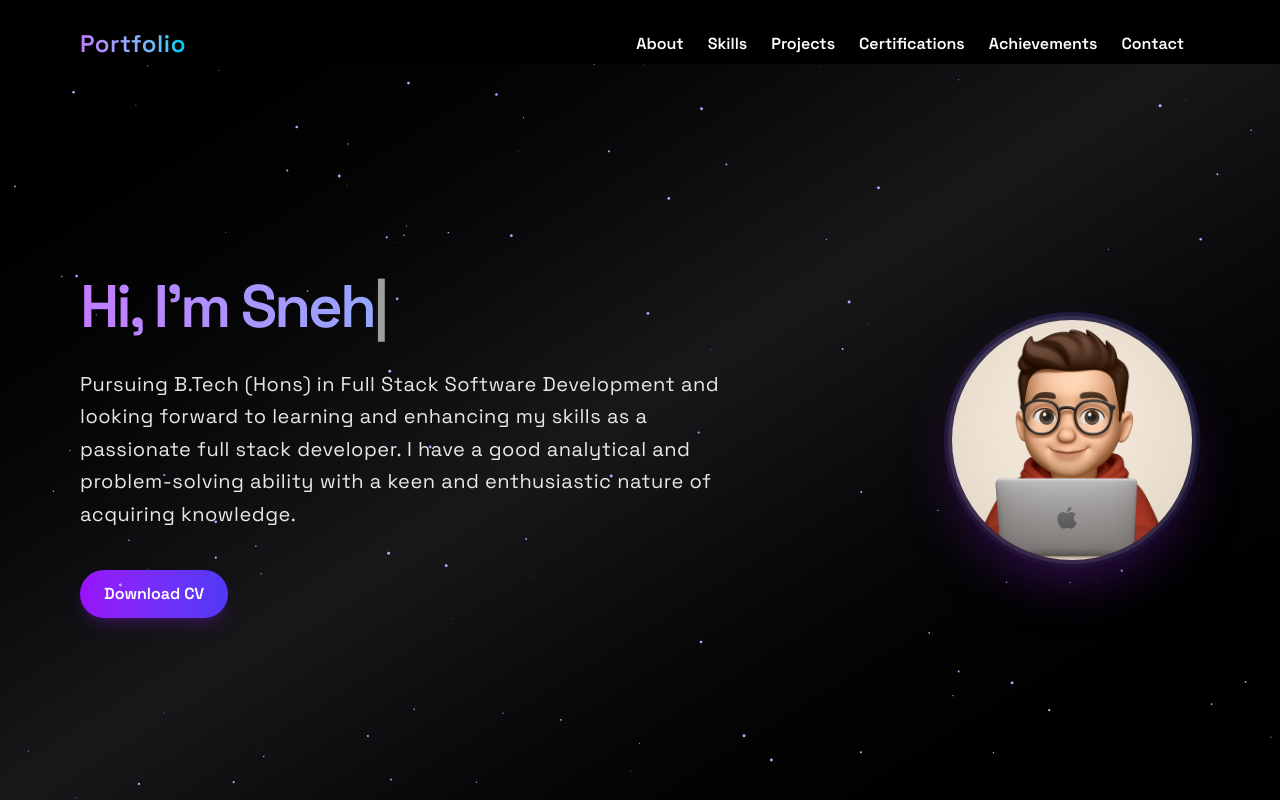
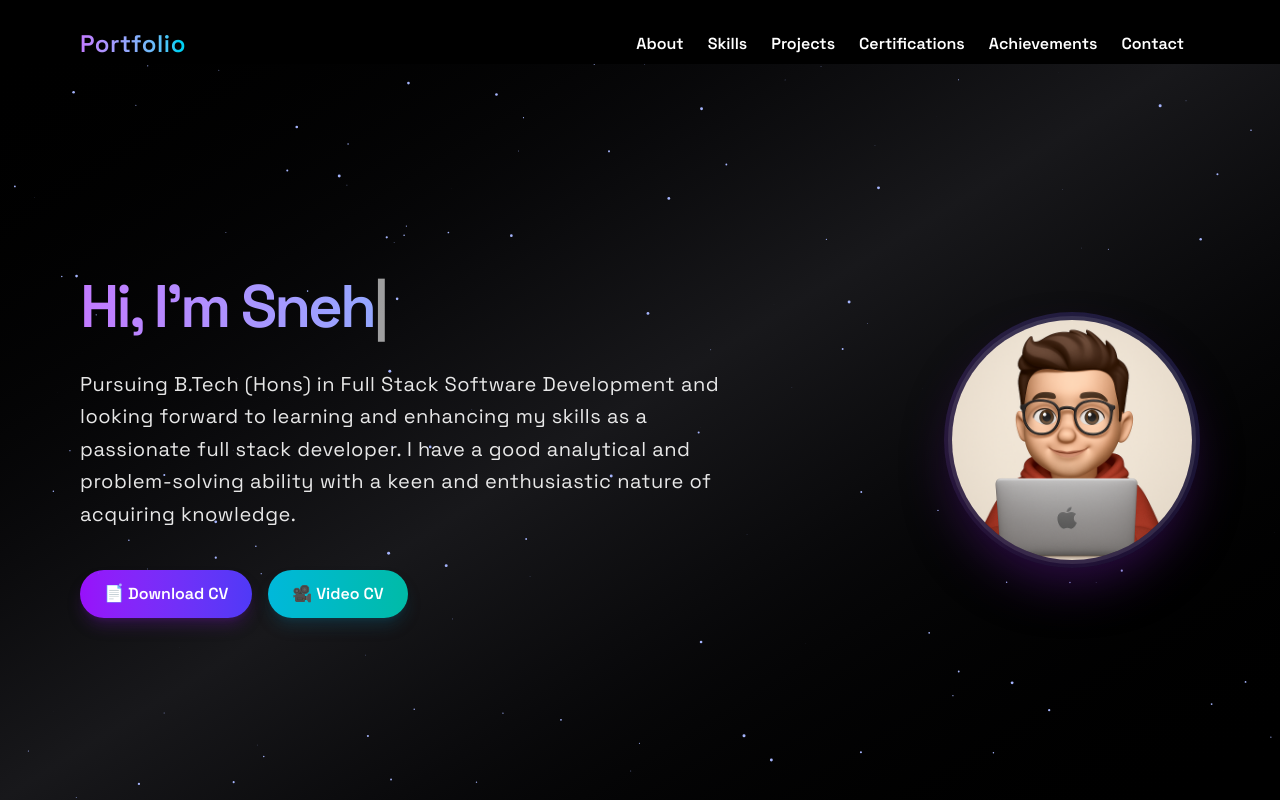
Before and after one commit to snehalsuman/Portfolio, a React (Vite) app: page / in a window 1280 px wide. Shown: the top 800 px of the page. Built offline with nearby package versions, Linux system fonts and the light colour scheme.

Commit message:
added video cv

```diff
--- a/src/Components/Home/Home.jsx
+++ b/src/Components/Home/Home.jsx
@@ -23,14 +23,26 @@ const Home = () => {
           nature of acquiring knowledge.
         </p>
 
+        {/* Buttons */}
+        <div className="flex flex-wrap gap-4 mt-6 md:mt-10">
           <a
             href="https://drive.google.com/file/d/1GrhLzslE_0vzKarOjE0Db7nJrTfTN73T/view?usp=drive_link"
             target="_blank"
             rel="noopener noreferrer"
-          className="inline-block mt-6 md:mt-10 bg-gradient-to-r from-purple-600 to-indigo-600 text-white font-semibold px-6 py-3 rounded-full hover:scale-105 hover:opacity-90 transition-all duration-300 shadow-lg shadow-purple-900/40"
+            className="bg-gradient-to-r from-purple-600 to-indigo-600 text-white font-semibold px-6 py-3 rounded-full hover:scale-105 hover:opacity-90 transition-all duration-300 shadow-lg shadow-purple-900/40"
           >
-          Download CV
+            📄 Download CV
           </a>
+
+          <a
+            href="https://drive.google.com/file/d/1yF8XmnSo_5xSNe-0jjqse3gryJmHrtzq/view?usp=sharing"
+            target="_blank"
+            rel="noopener noreferrer"
+            className="bg-gradient-to-r from-cyan-500 to-teal-500 text-white font-semibold px-6 py-3 rounded-full hover:scale-105 hover:opacity-90 transition-all duration-300 shadow-lg shadow-cyan-900/40"
+          >
+            🎥 Video CV
+          </a>
+        </div>
       </motion.div>
 
       {/* Right - Avatar */}
```
Lines whose indentation alone changed are shown as unchanged.
